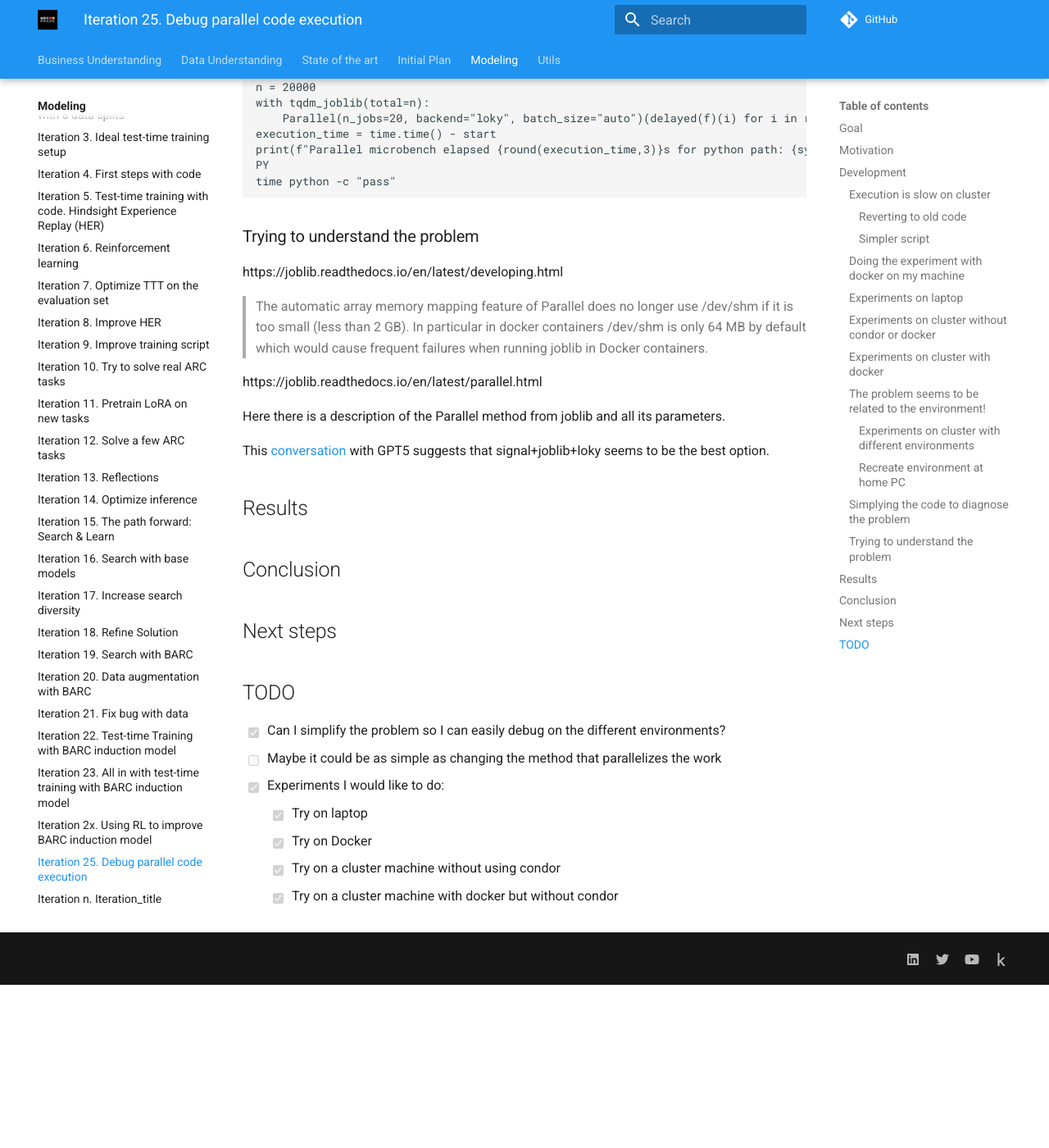
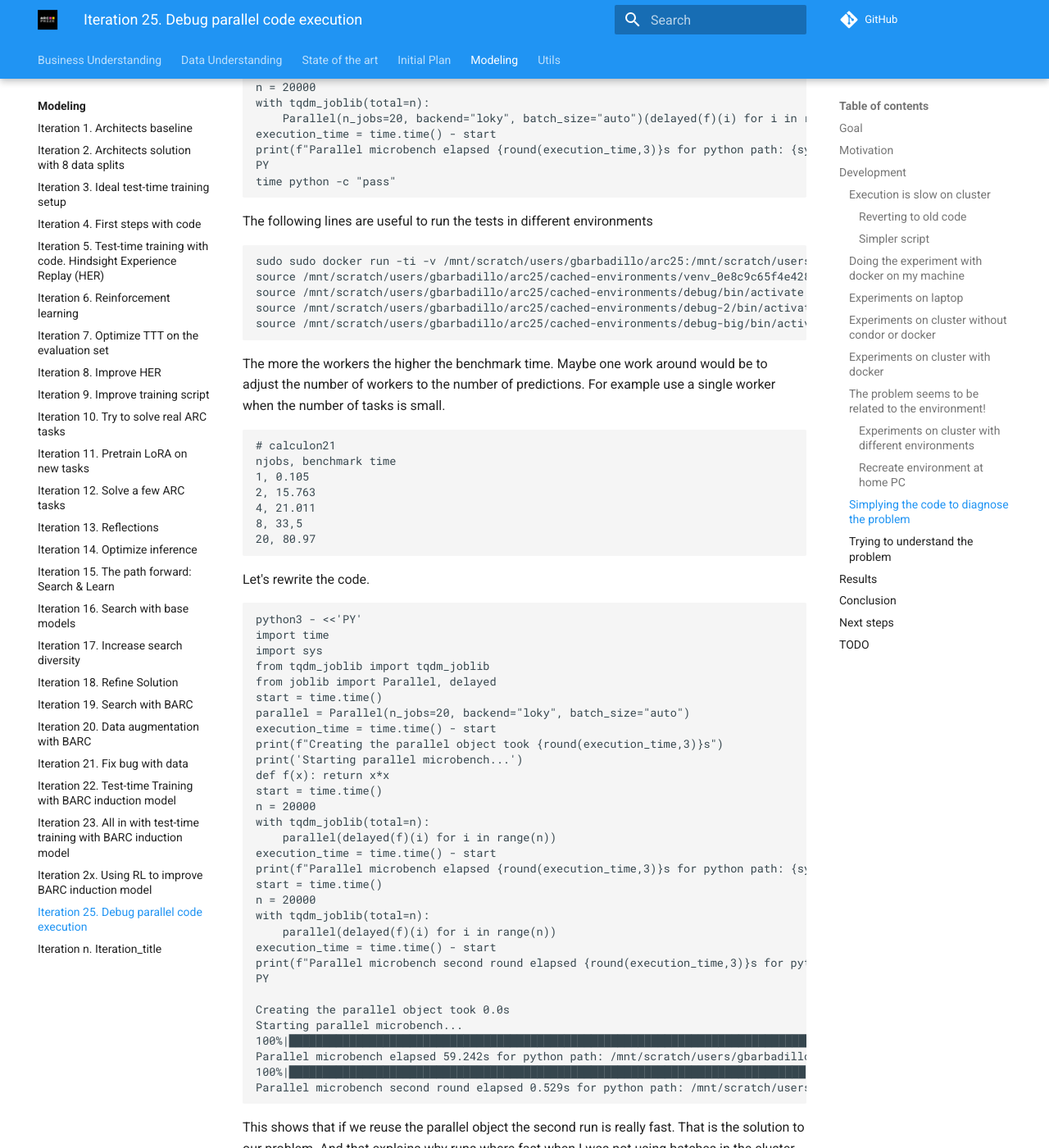
Before and after one commit to ironbar/arc25, an MkDocs documentation site: the page built from docs/modeling/Iteration_25_debug_parallel_code_execution.md, in a window 1280 px wide and 1400 px high, scrolled down 9680 px. Shown: the whole window at 82% size. Built offline with MkDocs 1.6.1 and Material for MkDocs 9.7.7, drawn with Linux system fonts in a browser that asks for light colours; comment, search, counter and statistics services are not loaded; before the commit the page ends 10881 px from its top, so only the background shows below that; some of the changed text lies outside the part shown.

Commit message:
finally found the cause of the problem

````diff
--- a/docs/modeling/Iteration_25_debug_parallel_code_execution.md
+++ b/docs/modeling/Iteration_25_debug_parallel_code_execution.md
@@ -489,6 +489,68 @@ PY
 time python -c "pass"
 ```
 
+The following lines are useful to run the tests in different environments
+
+```bash
+sudo sudo docker run -ti -v /mnt/scratch/users/gbarbadillo/arc25:/mnt/scratch/users/gbarbadillo/arc25 gbarbadillo/cuda-python:python3.10-cuda14.1
+source /mnt/scratch/users/gbarbadillo/arc25/cached-environments/venv_0e8c9c65f4e428eaa5db41171ac52335/bin/activate
+source /mnt/scratch/users/gbarbadillo/arc25/cached-environments/debug/bin/activate
+source /mnt/scratch/users/gbarbadillo/arc25/cached-environments/debug-2/bin/activate
+source /mnt/scratch/users/gbarbadillo/arc25/cached-environments/debug-big/bin/activate
+```
+
+The more the workers the higher the benchmark time. Maybe one work around would be to adjust the number
+of workers to the number of predictions. For example use a single worker when the number of tasks is small.
+
+```
+# calculon21
+njobs, benchmark time
+1, 0.105
+2, 15.763
+4, 21.011
+8, 33,5
+20, 80.97
+```
+
+Let's rewrite the code.
+
+```bash
+python3 - <<'PY'
+import time
+import sys
+from tqdm_joblib import tqdm_joblib
+from joblib import Parallel, delayed
+start = time.time()
+parallel = Parallel(n_jobs=20, backend="loky", batch_size="auto")
+execution_time = time.time() - start
+print(f"Creating the parallel object took {round(execution_time,3)}s")
+print('Starting parallel microbench...')
+def f(x): return x*x
+start = time.time()
+n = 20000
+with tqdm_joblib(total=n):
+    parallel(delayed(f)(i) for i in range(n))
+execution_time = time.time() - start
+print(f"Parallel microbench elapsed {round(execution_time,3)}s for python path: {sys.executable}")
+start = time.time()
+n = 20000
+with tqdm_joblib(total=n):
+    parallel(delayed(f)(i) for i in range(n))
+execution_time = time.time() - start
+print(f"Parallel microbench second round elapsed {round(execution_time,3)}s for python path: {sys.executable}")
+PY
+
+Creating the parallel object took 0.0s
+Starting parallel microbench...
+100%|███████████████████████████████████████████████████████████████████████████████| 20000/20000 [00:59<00:00, 337.62it/s]
+Parallel microbench elapsed 59.242s for python path: /mnt/scratch/users/gbarbadillo/arc25/cached-environments/venv_0e8c9c65f4e428eaa5db41171ac52335/bin/python3
+100%|█████████████████████████████████████████████████████████████████████████████| 20000/20000 [00:00<00:00, 37853.86it/s]
+Parallel microbench second round elapsed 0.529s for python path: /mnt/scratch/users/gbarbadillo/arc25/cached-environments/ven
+```
+
+This shows that if we reuse the parallel object the second run is really fast. That is the solution to our problem.
+And that explains why runs where fast when I was not using batches in the cluster.
+
 ### Trying to understand the problem
 
 https://joblib.readthedocs.io/en/latest/developing.html
````
